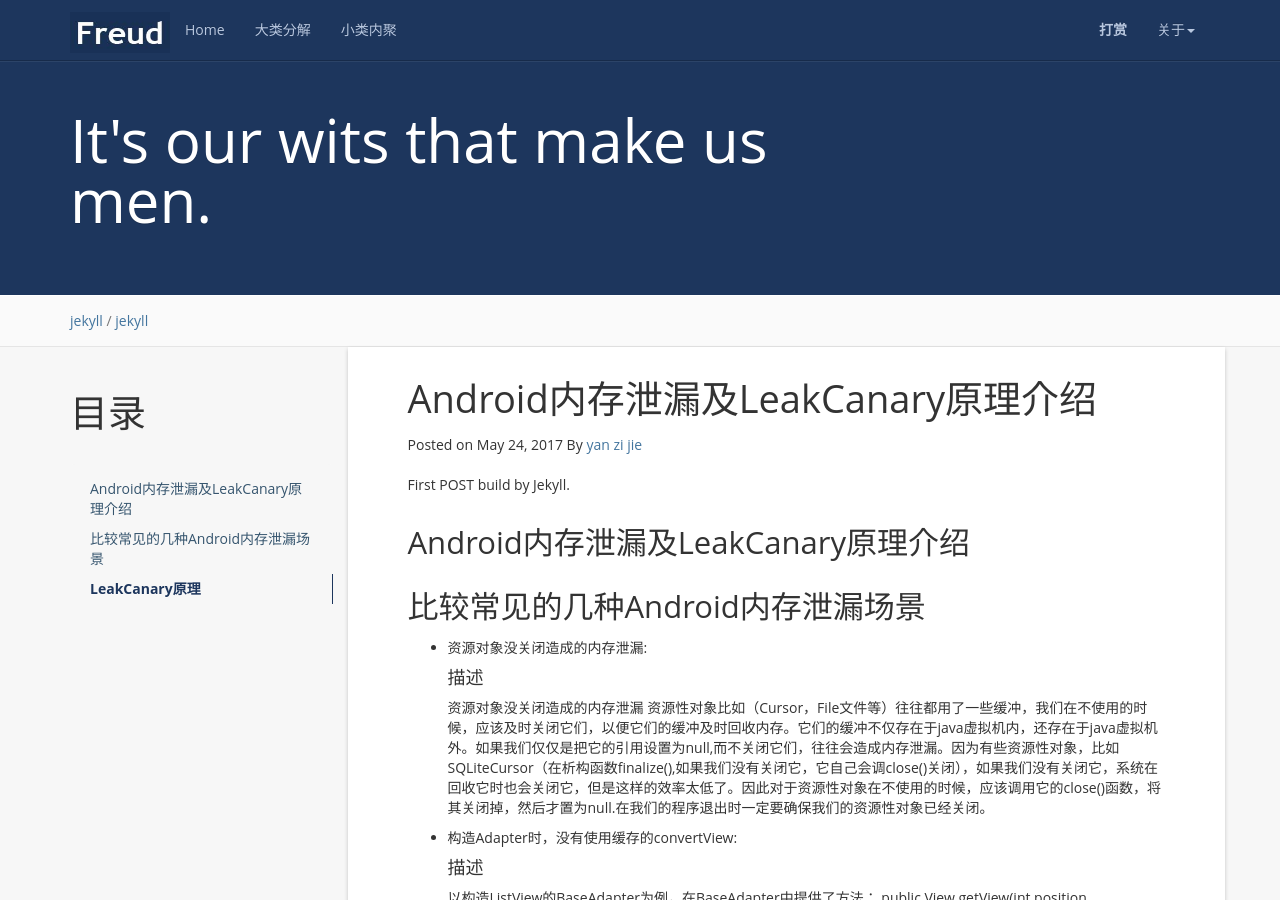
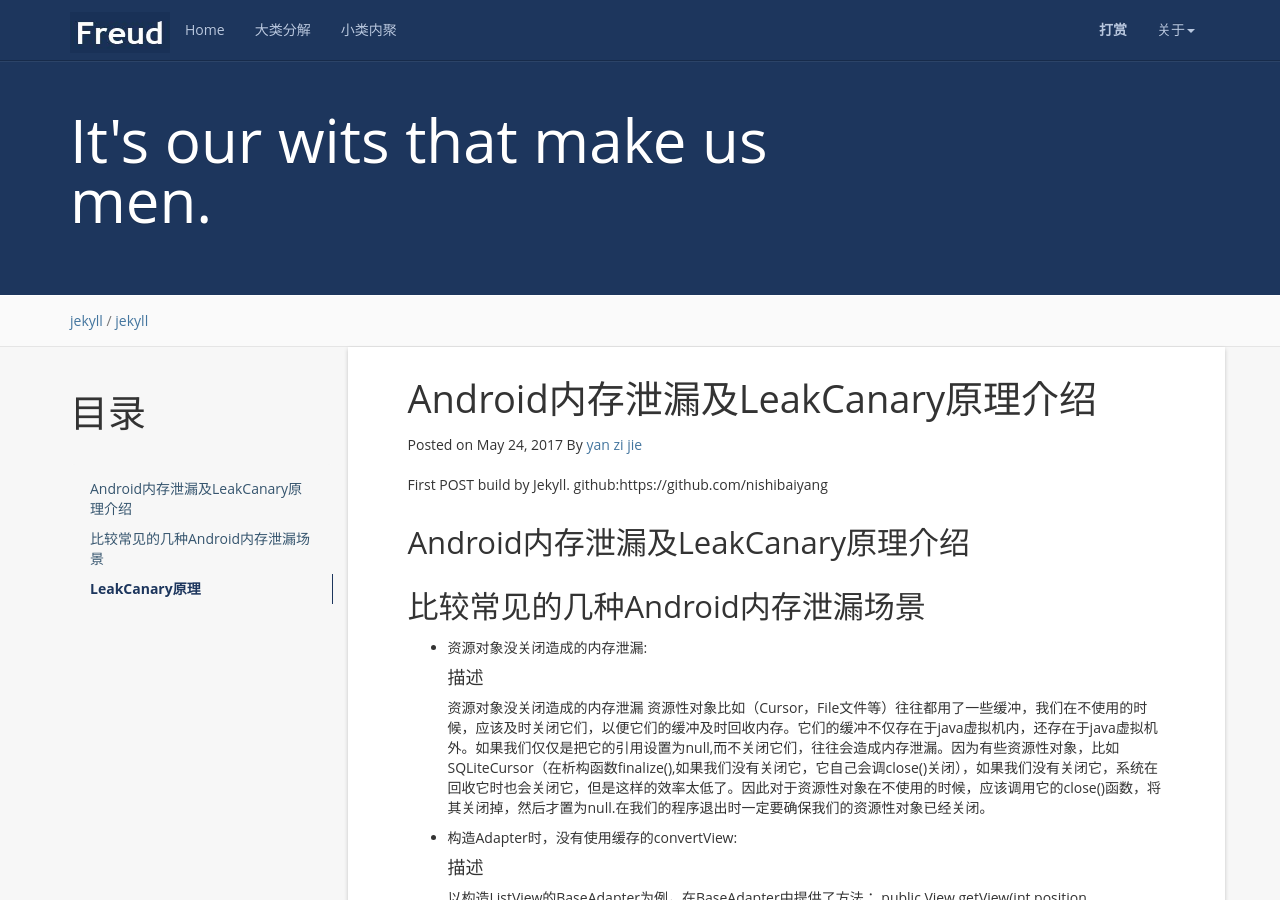
Before and after one commit to nishibaiyang/yanzijie_blog, a Jekyll site: the page built from _posts/2014-11-17-Android内存泄漏及LeakCanary原理介绍.md, in a window 1280 px wide and 900 px high. Built offline with Jekyll 4.4.1, drawn with Linux system fonts in a browser that asks for light colours; nearby versions of some CDN libraries; comment, search, counter and statistics services are not loaded.

Commit message:
Update 2014-11-17-Android内存泄漏及LeakCanary原理介绍.md

```diff
--- a/_posts/2014-11-17-Android内存泄漏及LeakCanary原理介绍.md
+++ b/_posts/2014-11-17-Android内存泄漏及LeakCanary原理介绍.md
@@ -11,6 +11,7 @@ tag: jekyll
 
 
 First POST build by Jekyll.
+github:https://github.com/nishibaiyang
 
 
 Android内存泄漏及LeakCanary原理介绍
```
